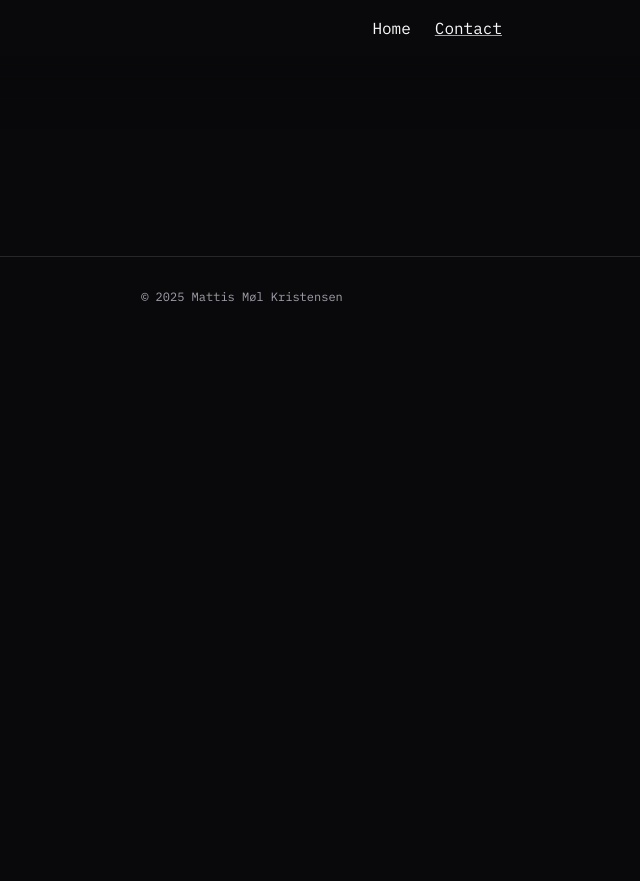
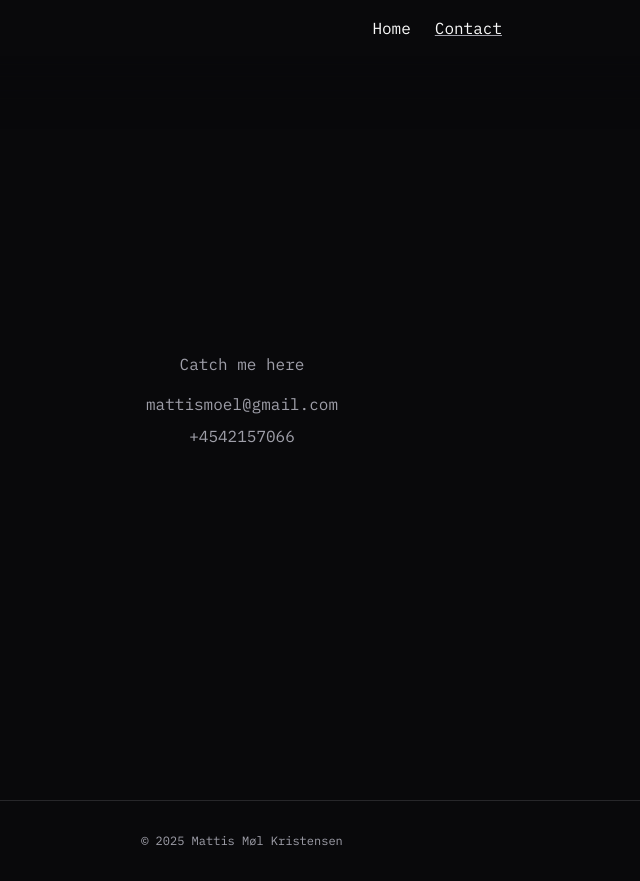
Before and after one commit to mattismoel/portfolio, a SvelteKit app: page /contact in a window 1280 px wide. Shown: the whole page, without its empty margins (398-1038 px from the left). Before the commit the page ends 800 px from the top, so only its background shows below. Built offline with nearby package versions, Linux system fonts and the light colour scheme.

Commit message:
add contacts page

```diff
--- a/src/routes/contact/+page.svelte
+++ b/src/routes/contact/+page.svelte
@@ -1,6 +1,17 @@
 <script lang="ts">
 </script>
 
-<main class="py-32 px-auto">
-  <h1></h1>
+<main class="py-32 px-auto min-h-svh flex flex-col">
+  <div class="flex-1 flex flex-col justify-center items-center gap-4">
+    <span>Catch me here</span>
+    <div class="flex flex-col items-center gap-2">
+      <a
+        href="mailto:mattismoel@gmail.com"
+        class="hover:underline hover:text-heading">mattismoel@gmail.com</a
+      >
+      <a href="tel:+4542157066" class="hover:underline hover:text-heading"
+        >+4542157066</a
+      >
+    </div>
+  </div>
 </main>
```
